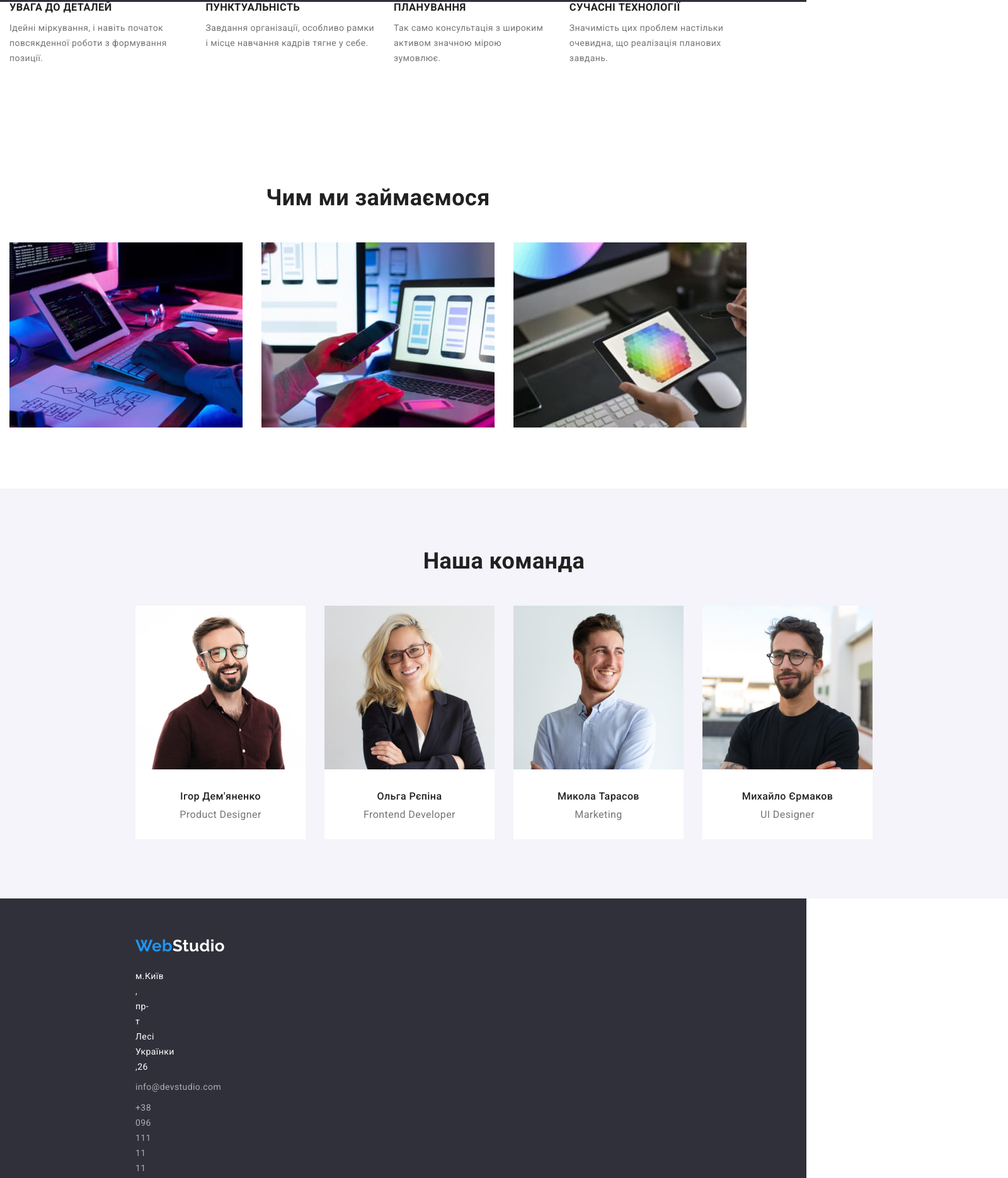
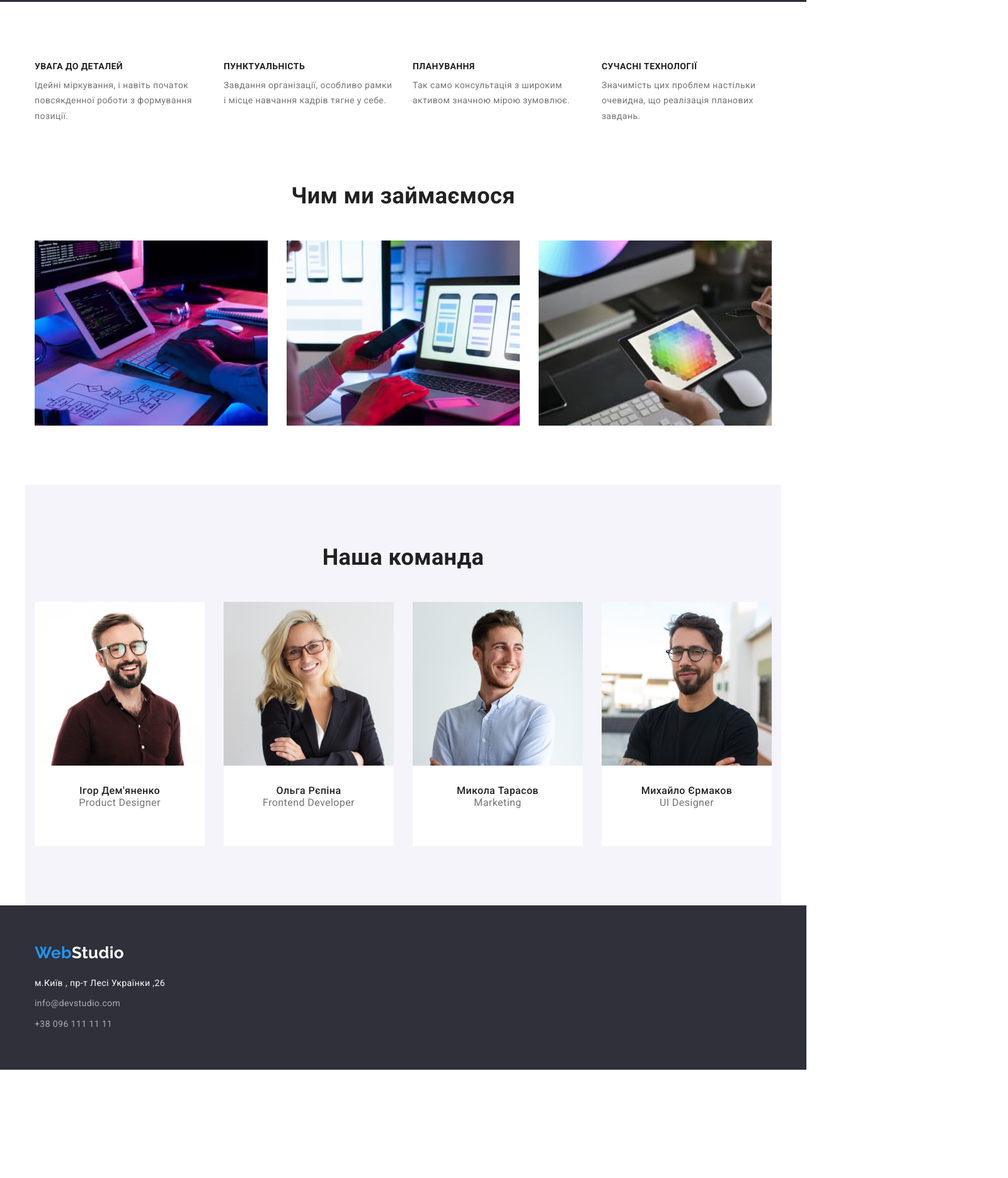
Before and after one commit to Matvei212/goit-markup-hw-03, a plain HTML site: page index.html in a window 1280 px wide. Shown: the part 678-2549 px from the top of the page at 63% size, 1600 px wide, since content can reach past the window. After the commit the page ends 2377 px from the top, so only its background shows below. Drawn offline with nearby package versions, Linux system fonts and the light colour scheme.

Commit message:
Робота над помилками V2.0

```diff
--- a/css/styles.css
+++ b/css/styles.css
@@ -29,9 +29,9 @@
 .container{
   /* padding-left: 215px;
   padding-right: 215px; */
-  width: 1200;
+  width: 1200px;
   padding: 0 15px;
-  margin: auto;
+  margin: 0px auto;
 
 
 
@@ -56,6 +56,12 @@ a {
 }
 .piece-logo {
   color: var(--accent-color);
+}
+h1,h2,h3,h4,h5,h6{
+  margin: 0%;
+}
+p {
+  margin: 0%;
 }
 /* Навігація */
 
@@ -132,6 +138,7 @@ a {
   line-height: 1.3637;
   letter-spacing: 0.06em;
   text-transform: uppercase;
+  margin: auto;
   margin-top: 0%;
   margin-bottom: 30px;
   width: 696px;
@@ -151,6 +158,7 @@ a {
 }
 /* Секції */
 .section{
+  margin: auto;
   padding: 94px 0;
   width: 1200px;
 }
@@ -165,9 +173,7 @@ a {
   margin-bottom: 50px;
 }
 /* Наші плюси */
-.feature-section{
-  padding-top: 0%;
-}
+
 .container .feature-list{
   display: flex;
 
@@ -180,17 +186,33 @@ a {
   margin-top: 0%;
   margin-bottom: 10px;
   text-transform: uppercase;
+  font-size: 14px;
 }
 .feature-list .text {
   color: var(--primary-text-color);
   line-height: 1.743;
   margin:0%;
 }
+.feature-list .item{
+  flex-basis: calc((100% - 90px) / 4);
+}
+
 /* Чим ми займаэмося */
+.second-section{
+  padding-top: 0%;
+}
 
 .container .works{
   display: flex;
 }
+ img{
+  display: block;
+    height: auto;
+    max-width: 100%;
+ }
+
+
+
 .section .item:not(:last-child){
   margin-right: 30px;
 }
@@ -201,14 +223,15 @@ a {
 .comand .item:not(:last-child){
   margin-right: 30px;
 }
-.comand-section{
+.section.comand-section{
   background-color: var(--portfolio-button-color);
-  padding: 94px 215px;
-  width: 1600px;
-  margin: 0%;
+
 }
 .comand .item{
   background-color: var(--primary-white-color);
+}
+.card-padding{
+  padding: 30px 0px;
 }
 .comand .name {
   color: var(--title-text-color);
@@ -216,8 +239,7 @@ a {
   font-size: 16px;
   line-height: 1.1875;
   text-align: center;
-  margin-top: 30px;
-  margin-bottom: 10px;
+
 
 }
 .comand .text {
@@ -232,22 +254,24 @@ a {
 /* футер */
 .footer {
   background-color: var(--second-background-color);
+  padding: 60px 0px;
 }
-.footer .container{
-  padding: 60px 1124px 60px 215px;
-  margin: 0%;
-}
+
 .footer-logo {
   color: var(--primary-white-color);
   font-family: Raleway, sans-serif;
   font-weight: 700;
   font-size: 26px;
   line-height: 1.1923;
+  margin-bottom: 20px;
 
 }
-.contact{
-  padding-top: 20px;
+.margin-logo{
+  margin-bottom: 20px;
 }
+/* .contact{
+
+} */
 .contact .addres {
   color: var(--primary-white-color);
   font-style: normal;
@@ -323,7 +347,7 @@ a {
 .work.list{
   display: flex;
   flex-wrap: wrap;
-
+  gap: 30px;
 }
 .work .work-item{
   width: 370px;
@@ -336,10 +360,12 @@ a {
   margin:0px
 }
 .container-filters {
-  margin: 94px 215px;
-  align-items: center;
-  width: 1170px;
 
+  width: 1200px;
+
+}
+.work-card{
+  padding: 20px 24px;
 }
 .work .work-title {
   color: var(--title-text-color);
@@ -352,5 +378,8 @@ a {
 .work .work-text {
   color: var(--primary-text-color);
   font-size: 16px;
-  line-height: 1, 875;
+  line-height: 1.875;
 }
+.hader-portfolio{
+  margin-bottom: 94px;
+}
--- a/index.html
+++ b/index.html
@@ -43,7 +43,7 @@
         <button type="button" class="button" >Замовити послугу</button>
     </section>
     <!--Наші переваги-->
-    <section class="section feature-section" >
+    <section class="section" >
         <div class="container">
             <h2 hidden>Наші плюси</h2>
             <ul class="feature-list list" >
@@ -69,36 +69,38 @@
         </div>
     </section>
     <!--Чим ми займаємося-->
-    <section class="section" >
+    <section class="section second-section" >
         <div class="container">
             <h2 class="section-title" >Чим ми займаємося</h2>
             <ul class="works list" >
-                <li class="item"><img src="./image/img2.jpg" alt="html" width="370"></li>
-                <li class="item"><img src="./image/img1.jpg" alt="css" width="370"></li>
-                <li class="item"><img src="./image/img3.jpg" alt="design" width="370"></li>
+                <li class="item works-item"><img src="./image/img2.jpg" alt="html" width="370" ></li>
+                <li class="item works-item"><img src="./image/img1.jpg" alt="css" width="370"></li>
+                <li class="item works-item"><img src="./image/img3.jpg" alt="design" width="370"></li>
             </ul>
         </div>
     </section>
     <!--Команда-->
-    <section  >
-        <div class="container comand-section">
+    <section class="section comand-section"  >
+        <div class="container ">
             <h2 class="section-title">Наша команда</h2>
             <ul class="comand list" >
                 <li class="item"><img src="./image/img(5).jpg" alt="employee" width="270">
-                <h3 class="name">Ігор Дем'яненко</h3>
-                <p class="text">Product Designer</p>
+                <div class="card-padding">
+                    <h3 class="name">Ігор Дем'яненко</h3>
+                    <p class="text">Product Designer</p>
+                </div>
                 </li>
                 <li class="item"><img src="./image/img(1).jpg" alt="employee" width="270">
-                    <h3 class="name" >Ольга Рєпіна</h3>
-                    <p class="text">Frontend Developer</p>
+                   <div class="card-padding"><h3 class="name">Ольга Рєпіна</h3>
+                <p class="text">Frontend Developer</p></div>
                 </li>
                 <li class="item"><img src="./image/img(4).jpg" alt="employee" width="270">
-                    <h3 class="name" >Микола Тарасов</h3>
-                    <p class="text">Marketing</p>
+                    <div class="card-padding"><h3 class="name">Микола Тарасов</h3>
+                    <p class="text">Marketing</p></div>
                 </li>
                 <li class="item"><img src="./image/img.jpg" alt="employee" width="270">
-                    <h3 class="name" >Михайло Єрмаков</h3>
-                    <p class="text">UI Designer</p>
+                    <div class="card-padding"><h3 class="name">Михайло Єрмаков</h3>
+                    <p class="text">UI Designer</p></div>
                 </li>
 
             </ul>
@@ -108,7 +110,7 @@
    <!--Футер-->
     <footer class="footer">
      <div class="container">
-        <a href="./index.html" class="footer-logo"> <span class="piece-logo">Web</span>Studio</a>
+        <div class="margin-logo"><a href="./index.html" class="footer-logo"> <span class="piece-logo">Web</span>Studio</a></div>
         <address >
            <ul class="contact list">
             <li class="item"><a href="https://goo.gl/maps/THnfHU8SYMGnc4647" class="addres"  >м.Київ , пр-т Лесі Українки ,26</a></li>
```
Also changed, not shown: portfolio.html (+22 -4 lines).
